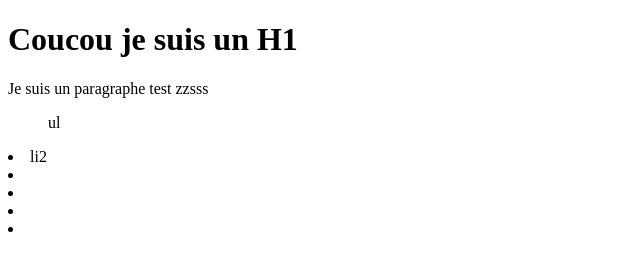
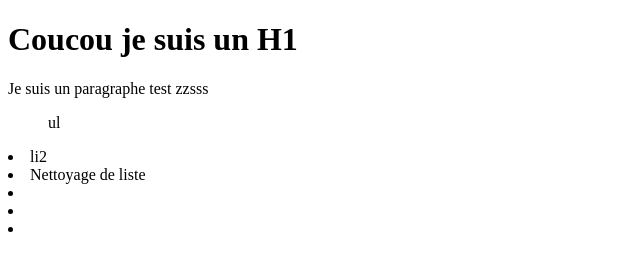
Before and after one commit to GDM-Pixel/GDM-Strapi, a plain HTML site: page index.html in a window 1280 px wide. Shown: the whole page, without its empty margins (0-640 px from the left). Drawn offline with Linux system fonts and the light colour scheme.

Commit message:
Test nettoyage ajout

```diff
--- a/index.html
+++ b/index.html
@@ -10,7 +10,7 @@
     <p>Je suis un paragraphe test zzsss</p>
     <ul>ul</ul>
     <li>li2</li>
-    <li></li>
+    <li>Nettoyage de liste</li>
     <li></li>
     <li></li>
     <li></li>
```
